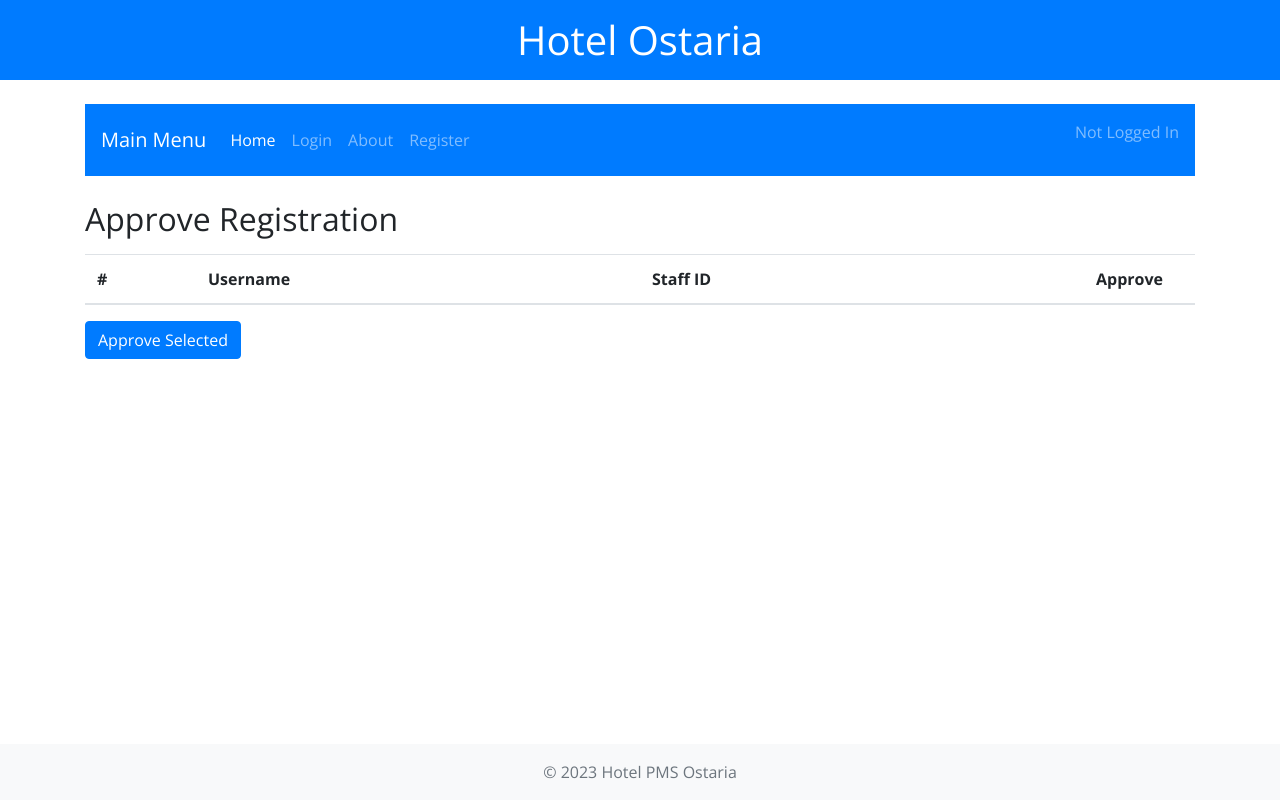
After one commit to jagonzas/hotelPMS, a Django app: page /approve_registration in a window 1280 px wide. The commit adds this page. Run offline with Django 4.2, Linux system fonts and the light colour scheme; data comes from the database, SQL or seed files in the repository; lists and menus that the app fills with data are empty; some libraries are stand-ins or nearby versions.

Commit message:
added alot of shit

```diff
--- a/hotel_management/urls.py
+++ b/hotel_management/urls.py
@@ -19,15 +19,18 @@ from django.urls import path
 from hotel_pms import views
 from django.urls import include
 from django.contrib.auth import views as auth_views
-from hotel_pms.views import register, login_view
+from hotel_pms.views import register_guest,register_select,register_staff, login_view
 
 urlpatterns = [
     path('', views.index, name='index'),
     path('admin/', admin.site.urls),
     path('home/', views.home, name='home'),
     path('about/', views.about, name='about'),
-    path('register/', views.register, name='register'),
     path('login/', login_view, name='login'),
+    path('approve_registration', views.approve_registration, name='approve_registration'),
     path('manage/',views.managerooms, name='manage'),
     path('logout/', auth_views.LogoutView.as_view(next_page='home'), name='logout'),
+    path('register/select/', views.register_select, name='register_select'),
+    path('register/guest/', views.register_guest, name='register_guest'),
+    path('register/staff/', views.register_staff, name='register_staff')
 ]
--- /dev/null
+++ b/hotel_pms/templates/hotel_pms/approve_registration.html
@@ -0,0 +1,35 @@
+{% extends "hotel_pms/index.html" %}
+
+{% block content %}
+<div class="container mt-4">
+    <h2>Approve Registration</h2>
+    <form method="POST">
+        {% csrf_token %}
+        <table class="table mt-3">
+            <thead>
+                <tr>
+                    <th scope="col" style="width: 10%;">#</th>
+                    <th scope="col" style="width: 40%;">Username</th>
+                    <th scope="col" style="width: 40%;">Staff ID</th>
+                    <th scope="col" style="width: 10%;">Approve</th>
+                </tr>
+            </thead>
+            <tbody>
+            {% for staff_request in staff_requests %}
+                <tr>
+                    <th scope="row">{{ forloop.counter }}</th>
+                    <td>{{ staff_request.username }}</td>
+                    <td>{{ staff_request.staff_id }}</td>
+                    <td>
+                        <div class="form-check d-flex justify-content-center">
+                            <input class="form-check-input" type="checkbox" name="staff_request_id" value="{{ staff_request.id }}">
+                        </div>
+                    </td>
+                </tr>
+            {% endfor %}
+            </tbody>
+        </table>
+        <button type="submit" class="btn btn-primary">Approve Selected</button>
+    </form>
+</div>
+{% endblock %}
--- a/hotel_pms/templates/hotel_pms/index.html
+++ b/hotel_pms/templates/hotel_pms/index.html
@@ -2,6 +2,15 @@
 <html>
 <head>
     <title>My Hotel</title>
+    <style>
+.footer {
+    position: fixed;
+    left: 0;
+    bottom: 0;
+    width: 100%;
+}
+</style>
+
     {% load static %}
     <link rel="stylesheet" href="https://stackpath.bootstrapcdn.com/bootstrap/4.3.1/css/bootstrap.min.css">
     <link href="https://fonts.googleapis.com/css?family=Open+Sans:300,400,700" rel="stylesheet">
@@ -31,7 +40,7 @@
                     <a class="nav-link" href="{% url 'about' %}">About</a>
                 </li>
                 <li class="nav-item">
-                    <a class="nav-link" href="{% url 'register' %}">Register</a>
+                    <a class="nav-link" href="{% url 'register_select' %}">Register</a>
                 </li>
 
                 {% if user.is_authenticated %}
--- a/hotel_pms/views.py
+++ b/hotel_pms/views.py
@@ -1,30 +1,98 @@
 from django.shortcuts import render, redirect
-from .forms import UserRegisterForm
+from .forms import StaffRegisterForm,GuestRegisterForm
 from django.contrib import messages
 from django.contrib.auth import authenticate, login
+from django.contrib.auth.models import Group
+from django.shortcuts import get_object_or_404
+from django.contrib.auth.decorators import login_required
+from .models import Room, Booking, Payment, Customer, Staff, Blacklist, StaffRegistrationRequest
+from django.contrib.auth.models import User
+from django.contrib.auth.hashers import make_password
+
+# Add other necessary imports here, such as your forms
 
 
 # Create your views here.
 
 def index(request):
     return render(request,'hotel_pms/index.html')
+
 def home(request):
     return render(request,'hotel_pms/home.html')
 
 def about(request):
     return render(request,'hotel_pms/about.html')
 
-def register(request):
+
+
+#REGISTERING
+
+def register_select(request):
+    return render(request,'hotel_pms/register_select.html')
+
+
+def register_guest(request):
     if request.method == 'POST':
-        form = UserRegisterForm(request.POST)
+        form = GuestRegisterForm(request.POST, request.FILES)
         if form.is_valid():
-            form.save()  # this will save user to database
+            user = form.save()
+            Customer.objects.create(user=user, id_document=request.FILES['id_document'])
+            login(request, user)
+            messages.success(request, f'Account created for {user.username}! You are now logged in.')
+            return redirect('home')
+        else:
+            messages.error(request, 'There was an error in your registration. Please check your information.')
+    else:
+        form = GuestRegisterForm()
+
+    return render(request, 'hotel_pms/register_guest.html', {'form': form})
+
+
+def register_staff(request):
+    if request.method == 'POST':
+        form = StaffRegisterForm(request.POST)
+        if form.is_valid():
             username = form.cleaned_data.get('username')
-            messages.success(request, f'Account created for {username}! You can now log in.')
+            password = form.cleaned_data.get('password1')
+            staff_id = form.cleaned_data.get('staff_id')
+            StaffRegistrationRequest.objects.create(username=username, password=password, staff_id=staff_id)
+            messages.success(request, f'Registration request for {username} has been submitted. You will receive an email once your account has been approved.')
             return redirect('login')
     else:
-        form = UserRegisterForm()
-    return render(request, 'hotel_pms/register.html', {'form': form})
+        form = StaffRegisterForm()
+    return render(request, 'hotel_pms/register_staff.html', {'form': form})
+
+
+
+
+#Request for admin to create staff acc
+
+def approve_registration(request):
+    if request.method == 'POST':
+        staff_request_ids = request.POST.getlist('staff_request_id')
+        for staff_request_id in staff_request_ids:
+            staff_request = StaffRegistrationRequest.objects.get(id=staff_request_id)
+            if staff_request and not staff_request.is_approved:
+                # Create the staff user and add them to the staff group
+                user = User.objects.create(username=staff_request.username, password=make_password(staff_request.password))
+                group = Group.objects.get(name='Staff')
+                user.groups.add(group)
+
+                # Mark the request as approved
+                staff_request.is_approved = True
+                staff_request.save()
+
+                messages.success(request, f'Account created for {staff_request.username}.')
+
+    # Get all unapproved registration requests
+    staff_requests = StaffRegistrationRequest.objects.filter(is_approved=False)
+    return render(request, 'hotel_pms/approve_registration.html', {'staff_requests': staff_requests})
+
+
+
+
+
+
 
 
 def login_view(request):
```
Also changed, not shown: hotel_pms/forms.py (+10 -2 lines), hotel_pms/models.py (+96 -32 lines), hotel_pms/templates/hotel_pms/register_guest.html (added, +10 -0 lines), hotel_pms/templates/hotel_pms/register_select.html (added, +27 -0 lines), hotel_pms/templates/hotel_pms/register_staff.html (added, +10 -0 lines), db.sqlite3, hotel_pms/migrations/0002_blacklist_customer_feedback_maintenance_notification_and_more.py (added), hotel_pms/migrations/0003_staffregistrationrequest.py (added).
